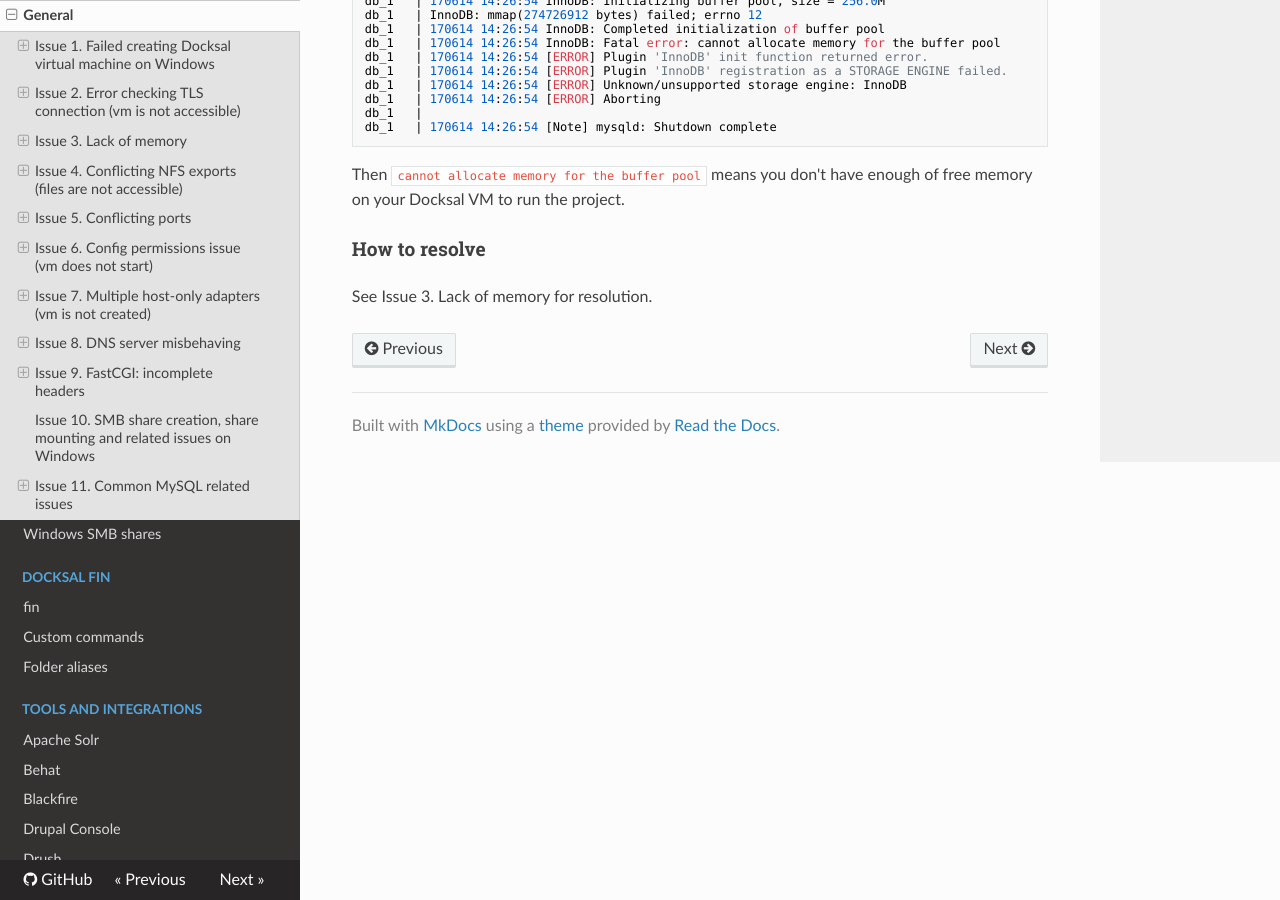
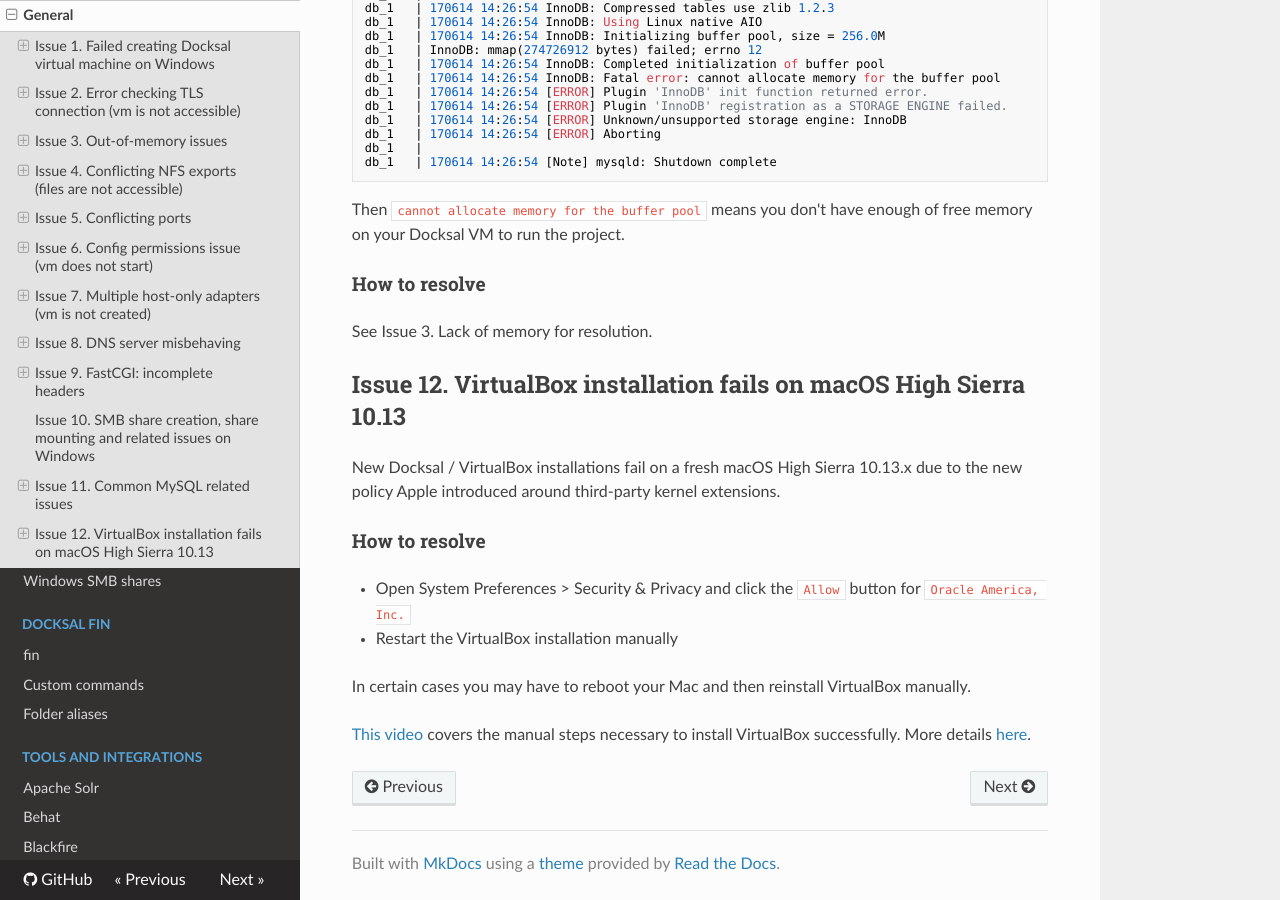
Before and after one commit to docksal/docksal, an MkDocs documentation site: the page built from docs/troubleshooting.md, in a window 1280 px wide and 900 px high, scrolled down 5002 px. Built offline with MkDocs 1.6.1, drawn with Linux system fonts in a browser that asks for light colours; nearby versions of some CDN libraries; old or Windows-style settings are respelled for this version of MkDocs; some of the changed text lies outside the part shown.

Commit message:
Document installation issues on a fresh macOS High Sierra
Closes #417

````diff
--- a/docs/troubleshooting.md
+++ b/docs/troubleshooting.md
@@ -1,5 +1,9 @@
-# Troubleshooting. Some common problems using Docksal and ways to resolve them.
+# Troubleshooting
 
+Some common problems using Docksal and ways to resolve them.
+
+
+<a name="issue-01"></a>
 ## Issue 1. Failed creating Docksal virtual machine on Windows
 
 ```
@@ -24,6 +28,8 @@ Sometimes Virtual Box fails to initialize it's network interfaces properly.
 1. Reply yes to remove malfunctioned virtual machine.
 2. Reboot your local host and try again.
 
+
+<a name="issue-02"></a>
 ## Issue 2. Error checking TLS connection (vm is not accessible)
 
 ```
@@ -53,7 +59,8 @@ fin vm start
 ```
 
 
-## Issue 3. Lack of memory
+<a name="issue-03"></a>
+## Issue 3. Out-of-memory issues
 
 Composer on Drupal 8 projects might spawn this error:
 
@@ -77,6 +84,8 @@ stacks/projects at the same time.
 fin vm ram 4096
 ```
 
+
+<a name="issue-04"></a>
 ## Issue 4. Conflicting NFS exports (files are not accessible)
 
 ```
@@ -95,6 +104,8 @@ With NFS a single directory can only be exported once. It can not be exported se
 
 Remove the conflicting export from `/etc/exports` (remove the non-docksal one), save the file, and run `fin vm restart` or `fin vm start` again.
 
+
+<a name="issue-05"></a>
 ## Issue 5. Conflicting ports
 
 ```
@@ -114,6 +125,8 @@ This prevents Docksal from running properly.
 2. Reconfigure Apache to listen on different ports (e.g. `8080` and `4433`) or
 different/specific IPs (e.g. `127.0.0.1:80` and `127.0.0.1:443`).
 
+
+<a name="issue-06"></a>
 ## Issue 6. Config permissions issue (vm does not start)
 
 ```
@@ -132,6 +145,8 @@ sudo fin vm remove
 fin vm start
 ```
 
+
+<a name="issue-07"></a>
 ## Issue 7. Multiple host-only adapters (vm is not created)
 
 ```
@@ -145,6 +160,8 @@ Error with pre-create check: "VirtualBox is configured with multiple host-only a
 3. Click "Host-only Networks" tab
 4. Click through adapters in list and delete the ones with the `192.168.64.1` IP
 
+
+<a name="issue-08"></a>
 ## Issue 8. DNS server misbehaving
 
 ```
@@ -169,6 +186,8 @@ macOS DNS settings example:
 
 ![macOS DNS settings](_img/troubleshooting-network-dns.png)
 
+
+<a name="issue-09"></a>
 ## Issue 9. FastCGI: incomplete headers
 
 ```
@@ -183,10 +202,14 @@ Errors like this appear when your Apache is misconfigured. Most often it happens
 
 Check `docksal.yml` and `.htaccess` files for configuration errors, fix them and run `fin project start` (`fin start` for short).
 
+
+<a name="issue-10"></a>
 ## Issue 10. SMB share creation, share mounting and related issues on Windows
 
 Please see a separate [troubleshooting document on share creation, share mounting and related issues](troubleshooting-smb.md).
 
+
+<a name="issue-11"></a>
 ## Issue 11. Common MySQL related issues
 
 ```
@@ -222,3 +245,19 @@ to run the project.
 ### How to resolve
 
 See Issue 3. Lack of memory for resolution.
+
+<a name="issue-12"></a>
+## Issue 12. VirtualBox installation fails on macOS High Sierra 10.13
+
+New Docksal / VirtualBox installations fail on a fresh macOS High Sierra 10.13.x due to the new policy Apple introduced
+around third-party kernel extensions.
+
+### How to resolve
+
+- Open System Preferences > Security & Privacy and click the `Allow` button for `Oracle America, Inc.`
+- Restart the VirtualBox installation manually
+
+In certain cases you may have to reboot your Mac and then reinstall VirtualBox manually.
+
+[This video](https://www.youtube.com/watch?v=0vmQOYRCdZM) covers the manual steps necessary to install VirtualBox
+successfully. More details [here](https://github.com/docksal/docksal/issues/417).
````
Also changed, not shown: docs/getting-started/env-setup.md (+5 -0 lines).
